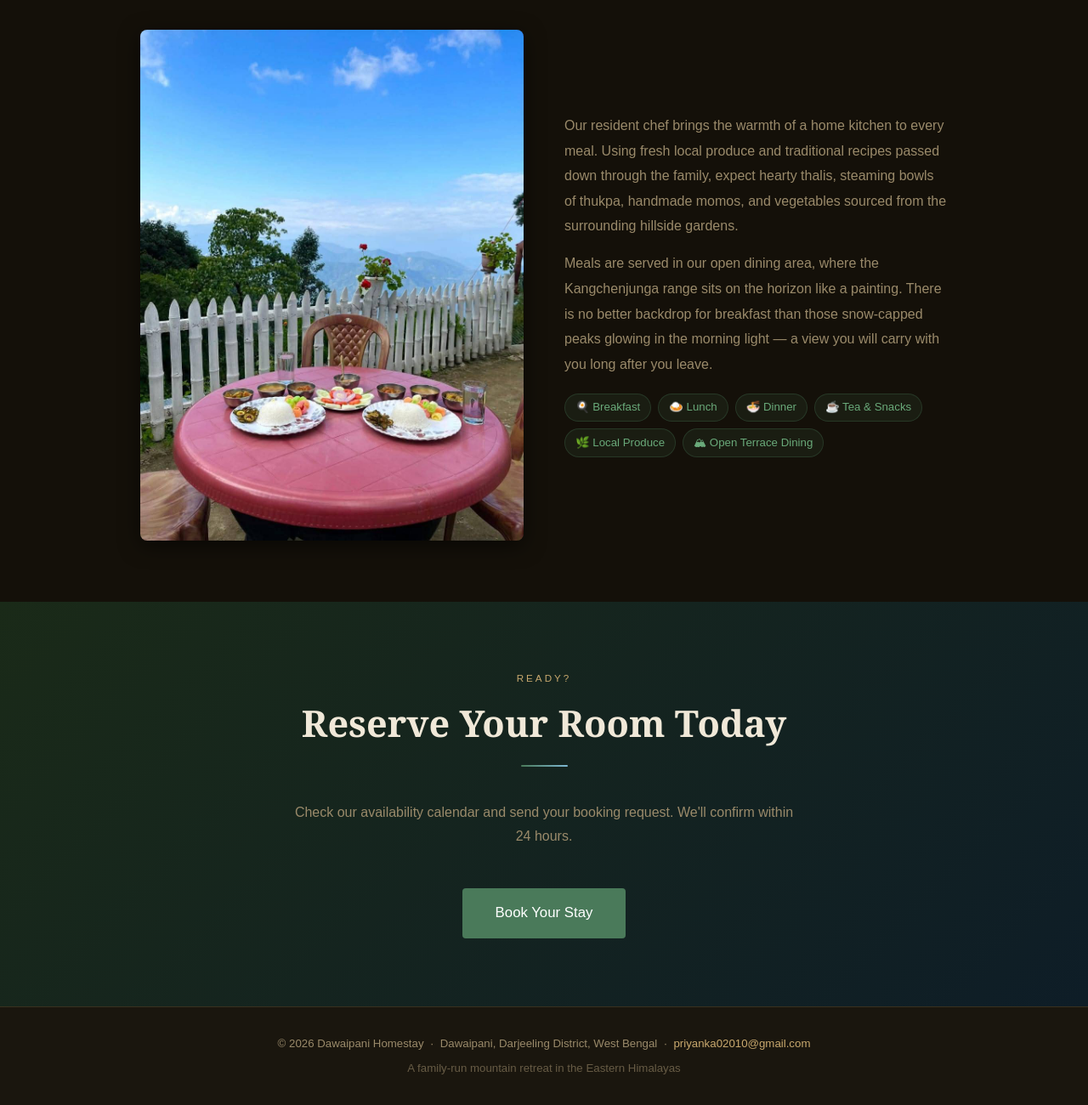
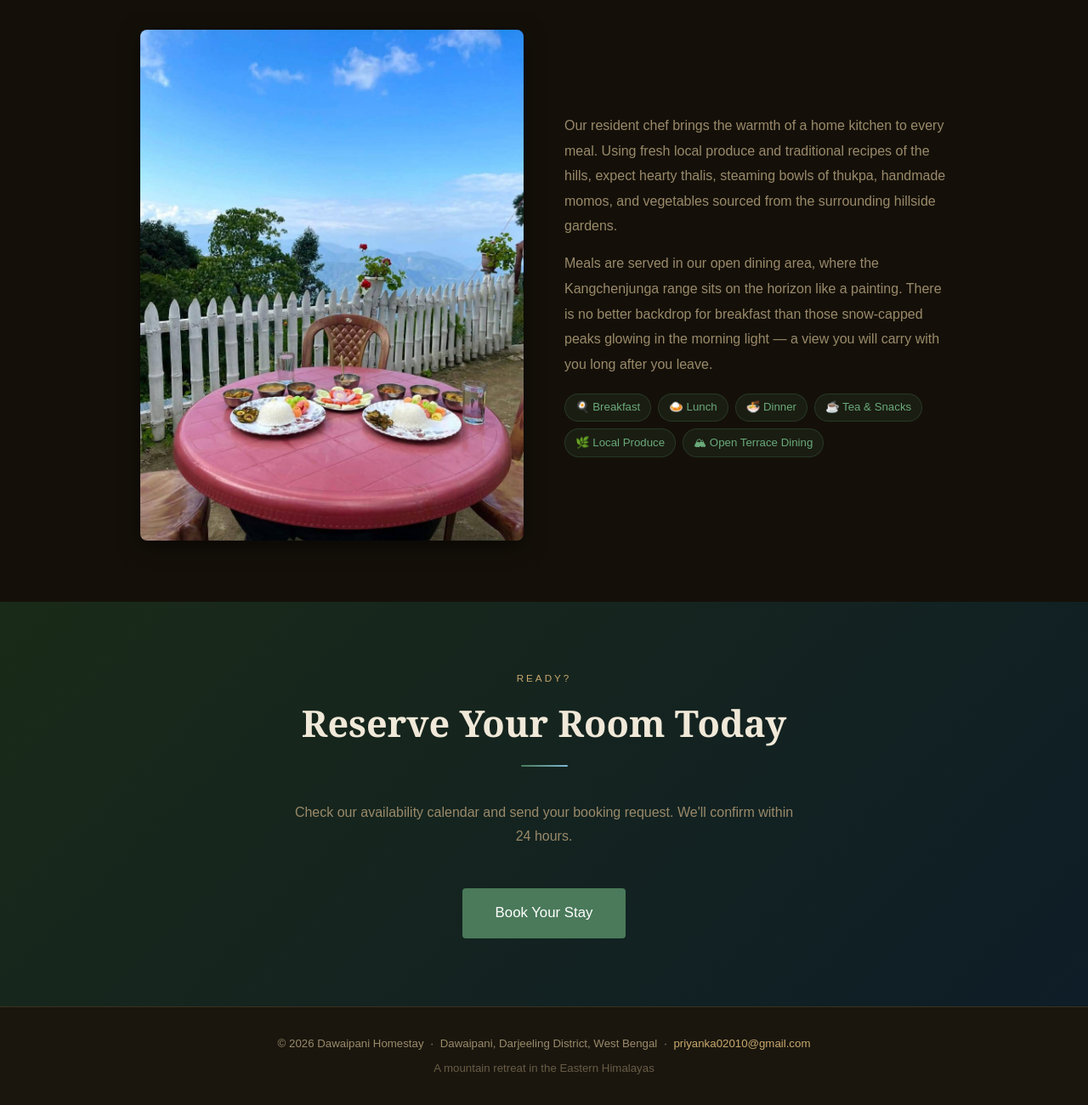
Before and after one commit to Priyanka-Mondal/dawaipani-homestay, a plain HTML site: page rooms.html in a window 1280 px wide. Shown: the part 2310-3610 px from the top of the page at 85% size. Drawn offline with Linux system fonts and the light colour scheme.

Commit message:
Remove family-run references throughout site

```diff
--- a/rooms.html
+++ b/rooms.html
@@ -157,7 +157,7 @@
     <img src="photos/a524b038-0417-4b89-a8e7-1b76fbd98bb7.JPG"
          alt="A freshly served thali on the open terrace with mountain views" loading="lazy">
     <div>
-      <p>Our resident chef brings the warmth of a home kitchen to every meal. Using fresh local produce and traditional recipes passed down through the family, expect hearty thalis, steaming bowls of thukpa, handmade momos, and vegetables sourced from the surrounding hillside gardens.</p>
+      <p>Our resident chef brings the warmth of a home kitchen to every meal. Using fresh local produce and traditional recipes of the hills, expect hearty thalis, steaming bowls of thukpa, handmade momos, and vegetables sourced from the surrounding hillside gardens.</p>
       <p>Meals are served in our open dining area, where the Kangchenjunga range sits on the horizon like a painting. There is no better backdrop for breakfast than those snow-capped peaks glowing in the morning light — a view you will carry with you long after you leave.</p>
       <div class="about-highlights" style="margin-top: 1.2rem;">
         <span class="highlight-tag">🍳 Breakfast</span>
@@ -182,7 +182,7 @@
 
 <footer>
   <p>© 2026 Dawaipani Homestay &nbsp;·&nbsp; Dawaipani, Darjeeling District, West Bengal &nbsp;·&nbsp; <a href="mailto:priyanka02010@gmail.com">priyanka02010@gmail.com</a></p>
-  <p>A family-run mountain retreat in the Eastern Himalayas</p>
+  <p>A mountain retreat in the Eastern Himalayas</p>
 </footer>
 
 <script src="js/main.js"></script>
```
Also changed, not shown: booking.html (+1 -1 lines), gallery.html (+1 -1 lines), index.html (+3 -3 lines).
